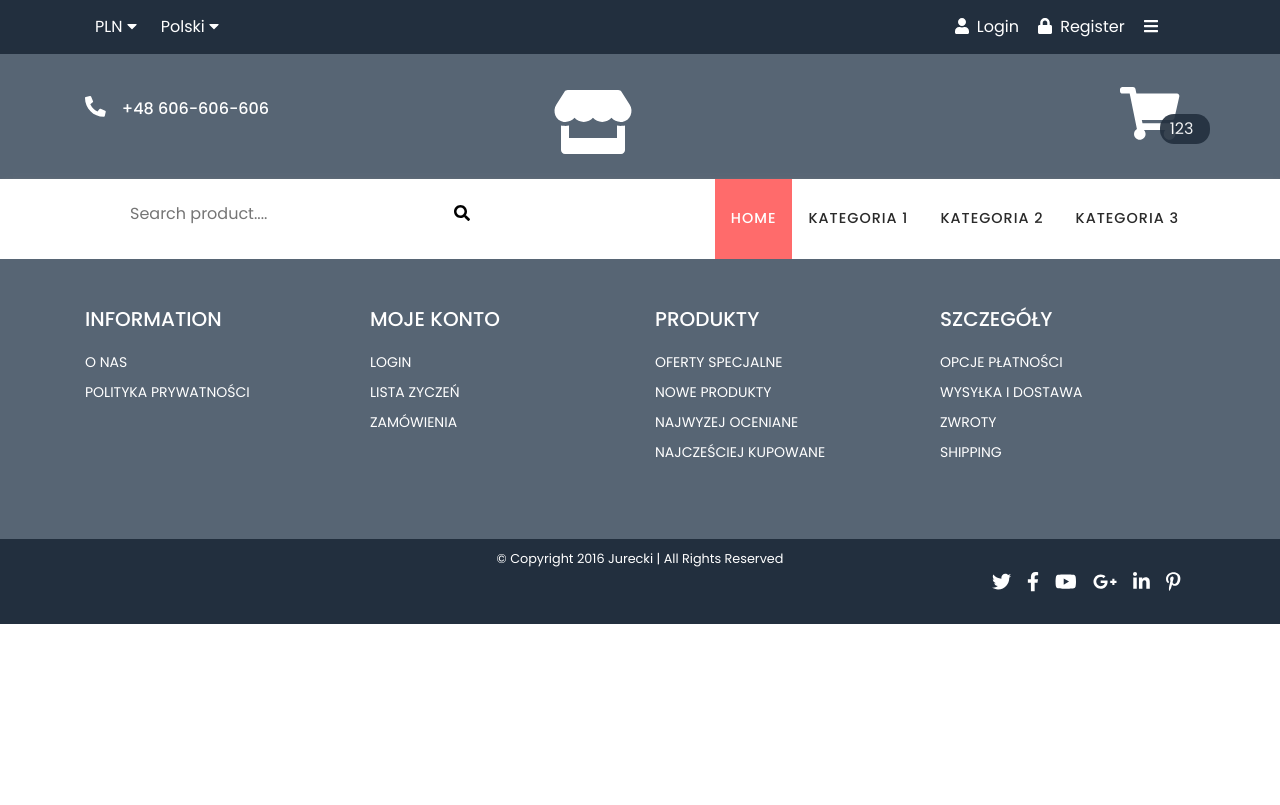
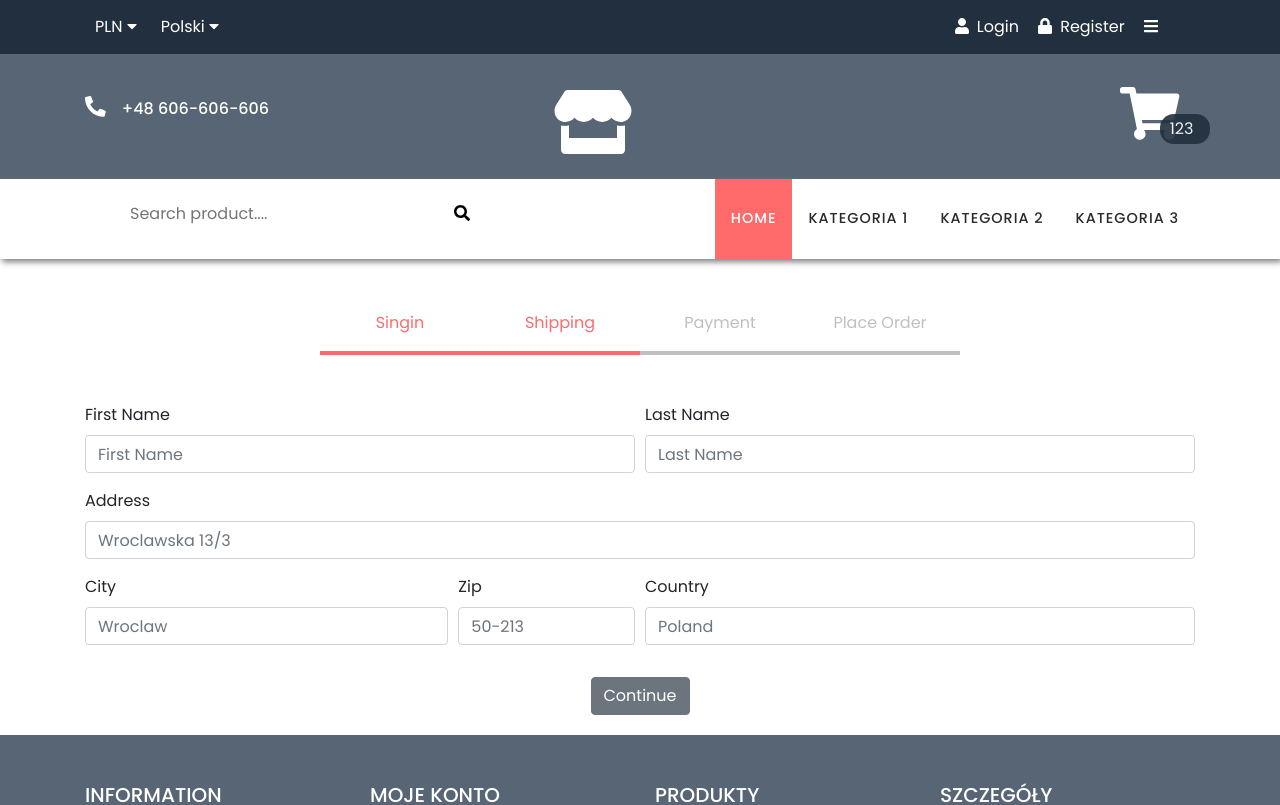
Before and after one commit to jurecki/amigurumi, a React (Create React App) app: page /shipping in a window 1280 px wide. Shown: the top 805 px of the page. Built offline with nearby package versions, Linux system fonts and the light colour scheme.

Commit message:
PaymentPage component added

```diff
--- a/src/App.js
+++ b/src/App.js
@@ -13,6 +13,8 @@ import ProductPage from './components/views/ProductPage/ProductPage';
 import RegisterPage from './components/views/RegisterPage/RegisterPage';
 import LoginPage from './components/views/LoginPage/LoginPage';
 import ShoppingCartPage from './components/views/ShoppingCartPage/ShoppingCartPageContainer';
+import ShippingPage from './components/views/ShippingPage/ShippingPage';
+import PaymentPage from './components/views/PaymentPage/PaymentPage';
 
 class App extends Component {
   render() {
@@ -27,6 +29,8 @@ class App extends Component {
               <Route path={'/register'} component={RegisterPage} />
               <Route path={'/login'} component={LoginPage} />
               <Route path={'/cart/:id?'} component={ShoppingCartPage} />
+              <Route path={'/shipping'} component={ShippingPage} />
+              <Route path={'/payment'} component={PaymentPage} />
             </Switch>
           </MainLayout>
         </BrowserRouter>
--- /dev/null
+++ b/src/components/common/CheckoutSteps/CheckoutSteps.js
@@ -0,0 +1,23 @@
+import React from 'react';
+import styles from './CheckoutSteps.module.scss';
+import PropTypes from 'prop-types';
+
+const CheckoutSteps = ({ step1, step2, step3, step4 }) => {
+  return (
+    <div className={styles.chekoutSteps}>
+      <div className={step1.split(' ').map((name) => ' ' + (styles[name] || name)).join('')}>Singin</div>
+      <div className={step2.split(' ').map((name) => ' ' + (styles[name] || name)).join('')}>Shipping</div>
+      <div className={step3.split(' ').map((name) => ' ' + (styles[name] || name)).join('')}>Payment</div>
+      <div className={step4.split(' ').map((name) => ' ' + (styles[name] || name)).join('')}>Place Order</div>
+    </div>
+  );
+};
+
+CheckoutSteps.propTypes = {
+  step1: PropTypes.string,
+  step2: PropTypes.string,
+  step3: PropTypes.string,
+  step4: PropTypes.string,
+};
+
+export default CheckoutSteps;
--- /dev/null
+++ b/src/components/common/CheckoutSteps/CheckoutSteps.module.scss
@@ -0,0 +1,21 @@
+@import "../../../styles/settings.scss";
+
+.chekoutSteps {
+  display: flex;
+  justify-content: space-between;
+  text-align: center;
+  width: 40rem;
+  margin: 2rem auto 3rem auto;
+
+  div {
+    border-bottom: 0.3rem #c0c0c0 solid;
+    color: #c0c0c0;
+    flex: 1 1;
+    padding-bottom: 1rem;
+  }
+
+  .active {
+    border-bottom: 0.3rem $text-color-prime solid;
+    color: $text-color-prime;
+  }
+}
--- a/src/components/features/AddToCart/AddToCart.js
+++ b/src/components/features/AddToCart/AddToCart.js
@@ -27,7 +27,8 @@ class AddToCart extends React.Component {
     });
   }
 
-  handleAddToCart = (product) => {
+  handleAddToCart = (e, product) => {
+    e.preventDefault();
     this.props.addToCart(product, this.state.shoppingCartQtn);
     this.props.history.push('/cart');
 
@@ -52,7 +53,7 @@ class AddToCart extends React.Component {
             <button disabled={this.state.shoppingCartQtn >= countInStock} onClick={this.handleIncrease}>+</button>
           </div>
           <div className={btn.split(' ').map((name) => ' ' + (styles[name] || name)).join('')}>
-            <Button className={styles.options} variant='small' click={this.handleAddToCart.bind(this, this.props.product)}>
+            <Button className={styles.options} variant='small' click={(e) => this.handleAddToCart(e, this.props.product)}>
               <FontAwesomeIcon icon={faShoppingBasket}></FontAwesomeIcon> ADD TO CART
             </Button>
           </div>
--- /dev/null
+++ b/src/components/views/PaymentPage/PaymentPage.js
@@ -0,0 +1,69 @@
+import React from 'react';
+import styles from './PaymentPage.module.scss';
+import PropTypes from 'prop-types';
+import CheckoutSteps from '../../common/CheckoutSteps/CheckoutSteps';
+
+class PaymentPage extends React.Component {
+  state = {
+    paymentMethod: '',
+  }
+
+  handleOnChange = (e) => {
+    e.preventDefault();
+    const value = e.target.value;
+    const name = e.target.name;
+    this.setState({
+      [name]: value,
+    });
+    //dispatch savePaymentMethod
+    this.props.history.push('/placeorder');
+  }
+
+  render() {
+    return (
+      <div className={styles.root}>
+        <div className='container'>
+          <div className='row'>
+            <CheckoutSteps step1={'active'} step2={'active'} step3={'active'} step4={''} />
+          </div>
+          <div className='row justify-content-center'>
+            <h3>Payment method:</h3>
+          </div>
+          <form onSubmit={this.handleOnChange} className='row justify-content-center '>
+            <div className="form-check col-md-12 ">
+              <input
+                className='m-3 '
+                type="radio"
+                name="paymentMethod"
+                id="paymentMethod1"
+                value="paypal"
+                onChange={this.handleOnChange}
+              />
+              <label htmlFor="paymentMethod1" className='form-check-label'> Paypal</label>
+            </div>
+            <div className="form-check col-md-12">
+              <input
+                className='m-3'
+                type="radio"
+                name="paymentMethod"
+                id="paymentMethod2"
+                value="bankTransfer"
+                onChange={this.handleOnChange}
+              />
+              <label htmlFor="paymentMethod2" className='form-check-label'> Bank Transfer</label>
+            </div>
+            <div className='form-row justify-content-center mt-3'>
+              <button type="submit" className="btn btn-secondary">Continue</button>
+            </div>
+          </form>
+        </div>
+      </div>
+    );
+  }
+}
+
+PaymentPage.propTypes = {
+  history: PropTypes.object,
+};
+
+export default PaymentPage;
--- /dev/null
+++ b/src/components/views/PaymentPage/PaymentPage.module.scss
@@ -0,0 +1,8 @@
+@import "../../../styles/settings.scss";
+.root {
+  margin: 20px;
+  display: flex;
+
+
+
+}
--- /dev/null
+++ b/src/components/views/ShippingPage/ShippingPage.js
@@ -0,0 +1,80 @@
+import React from 'react';
+import styles from './ShippingPage.module.scss';
+import PropTypes from 'prop-types';
+import CheckoutSteps from '../../common/CheckoutSteps/CheckoutSteps';
+
+class ShippingPage extends React.Component {
+
+  state = {
+    address: '',
+    city: '',
+    zip: '',
+    cuntry: '',
+  }
+
+  handleOnSubmit = (e) => {
+    e.preventDefault();
+    //dispatch saveOrderAdresses
+    this.props.history.push('/payment');
+  }
+
+  render() {
+    const { firstName, lastName, address, city, zip, country } = this.props;
+    return (
+      <div className={styles.root}>
+        <div className='container'>
+          <div className='row'>
+            <CheckoutSteps step1={'active'} step2={'active'} step3={''} step4={''} />
+          </div>
+          <div className='row'>
+            <form onSubmit={this.handleOnSubmit} className='col-12'>
+              <div className="form-row">
+                <div className="form-group col-md-6">
+                  <label htmlFor="firstName">First Name</label>
+                  <input type="text" className="form-control" id="firstName" placeholder="First Name" name='firstName' value={firstName} onChange={this.handleOnChange} />
+                </div>
+                <div className="form-group col-md-6">
+                  <label htmlFor="lastName">Last Name</label>
+                  <input type="text" className="form-control" id="lastName" placeholder="Last Name" name='lastName' value={lastName} onChange={this.handleOnChange} />
+                </div>
+              </div>
+              <div className="form-group">
+                <label htmlFor="inputAddress">Address</label>
+                <input type="text" className="form-control" id="inputAddress" placeholder="Wroclawska 13/3" name='address' value={address} onChange={this.handleOnChange} />
+              </div>
+              <div className="form-row">
+                <div className="form-group col-md-4">
+                  <label htmlFor="inputCity">City</label>
+                  <input type="text" className="form-control" id="inputCity" placeholder="Wroclaw" name='city' value={city} onChange={this.handleOnChange} />
+                </div>
+                <div className="form-group col-md-2">
+                  <label htmlFor="inputZip">Zip</label>
+                  <input type="text" className="form-control" id="inputZip" placeholder="50-213" name='zip' value={zip} onChange={this.handleOnChange} />
+                </div>
+                <div className="form-group col-md-6">
+                  <label htmlFor="country">Country</label>
+                  <input type="text" className="form-control" id="inputCountry" placeholder="Poland" name='country' value={country} onChange={this.handleOnChange} />
+                </div>
+              </div>
+              <div className='form-row justify-content-center mt-3'>
+                <button type="submit" className="btn btn-secondary ">Continue</button>
+              </div>
+            </form>
+          </div>
+        </div>
+      </div >
+    );
+  }
+}
+
+ShippingPage.propTypes = {
+  firstName: PropTypes.string,
+  lastName: PropTypes.string,
+  address: PropTypes.string,
+  city: PropTypes.string,
+  zip: PropTypes.string,
+  country: PropTypes.string,
+  history: PropTypes.object,
+};
+
+export default ShippingPage;
--- /dev/null
+++ b/src/components/views/ShippingPage/ShippingPage.module.scss
@@ -0,0 +1,7 @@
+@import "../../../styles/settings.scss";
+
+.root {
+  margin: 20px;
+  display: flex;
+
+}
--- a/src/components/views/ShoppingCartPage/ShoppingCartPage.js
+++ b/src/components/views/ShoppingCartPage/ShoppingCartPage.js
@@ -1,7 +1,7 @@
 import React from 'react';
 import PropTypes from 'prop-types';
 import styles from './ShoppingCartPage.module.scss';
-import { Link } from 'react-router-dom';
+import { Link, withRouter } from 'react-router-dom';
 import AddToCart from '../../features/AddToCart/AddToCartContainer';
 
 class ShoppingCartPage extends React.Component {
@@ -9,6 +9,10 @@ class ShoppingCartPage extends React.Component {
   removeFromCart = (id) => {
     console.log('remove', id);
     this.props.removeFromCart(id);
+  }
+
+  checkoutHandler = () => {
+    this.props.history.push('/shipping');
   }
 
   render() {
@@ -61,7 +65,7 @@ class ShoppingCartPage extends React.Component {
               <h3>
                 Total ({cartItems.length} products) : {cartItems.reduce((previousScore, currentScore, index) => previousScore + currentScore.price * currentScore.qty, 0)} PLN
               </h3>
-              <button className="button primary" disabled={cartItems.length === 0}>
+              <button className="button primary" disabled={cartItems.length === 0} onClick={this.checkoutHandler}>
                 Proceed to Checkout
               </button>
             </div>
@@ -75,6 +79,7 @@ class ShoppingCartPage extends React.Component {
 ShoppingCartPage.propTypes = {
   cart: PropTypes.object,
   removeFromCart: PropTypes.func,
+  history: PropTypes.object,
 };
 
-export default ShoppingCartPage;
+export default withRouter(ShoppingCartPage);
```
